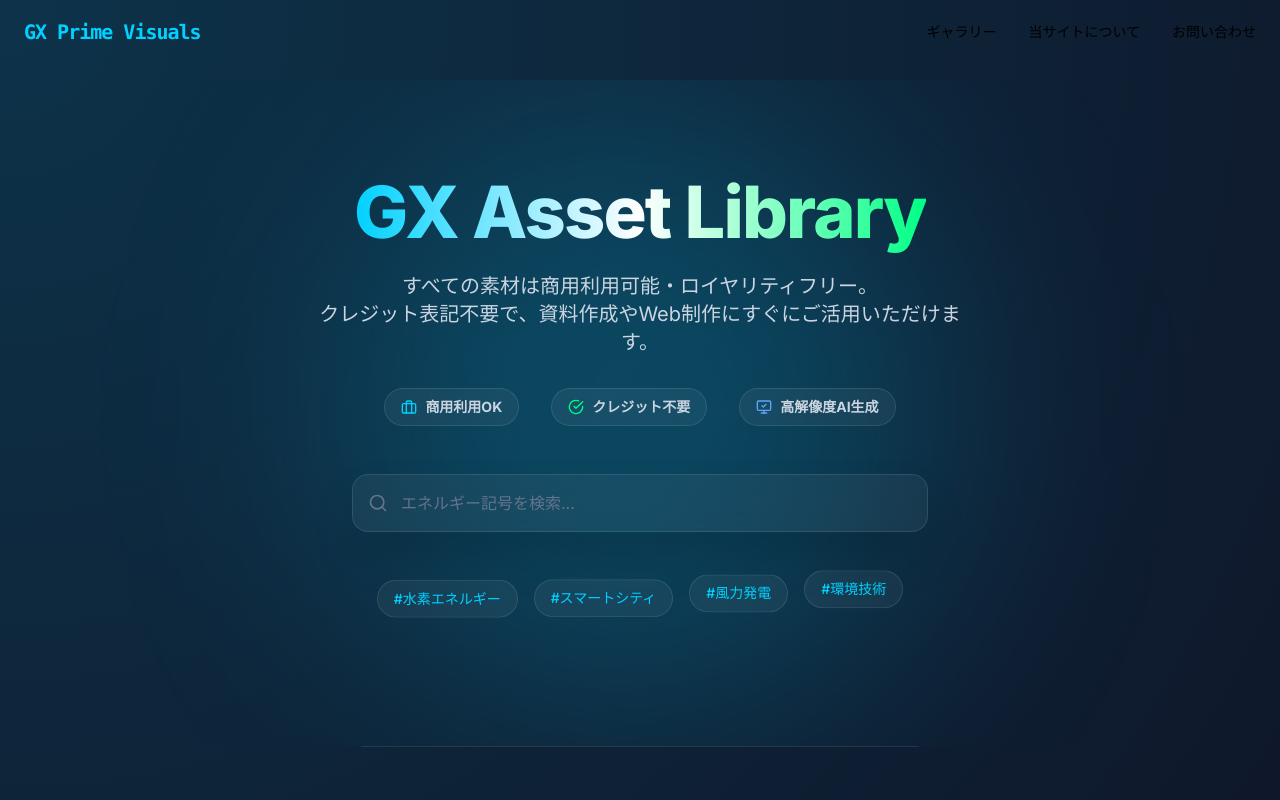
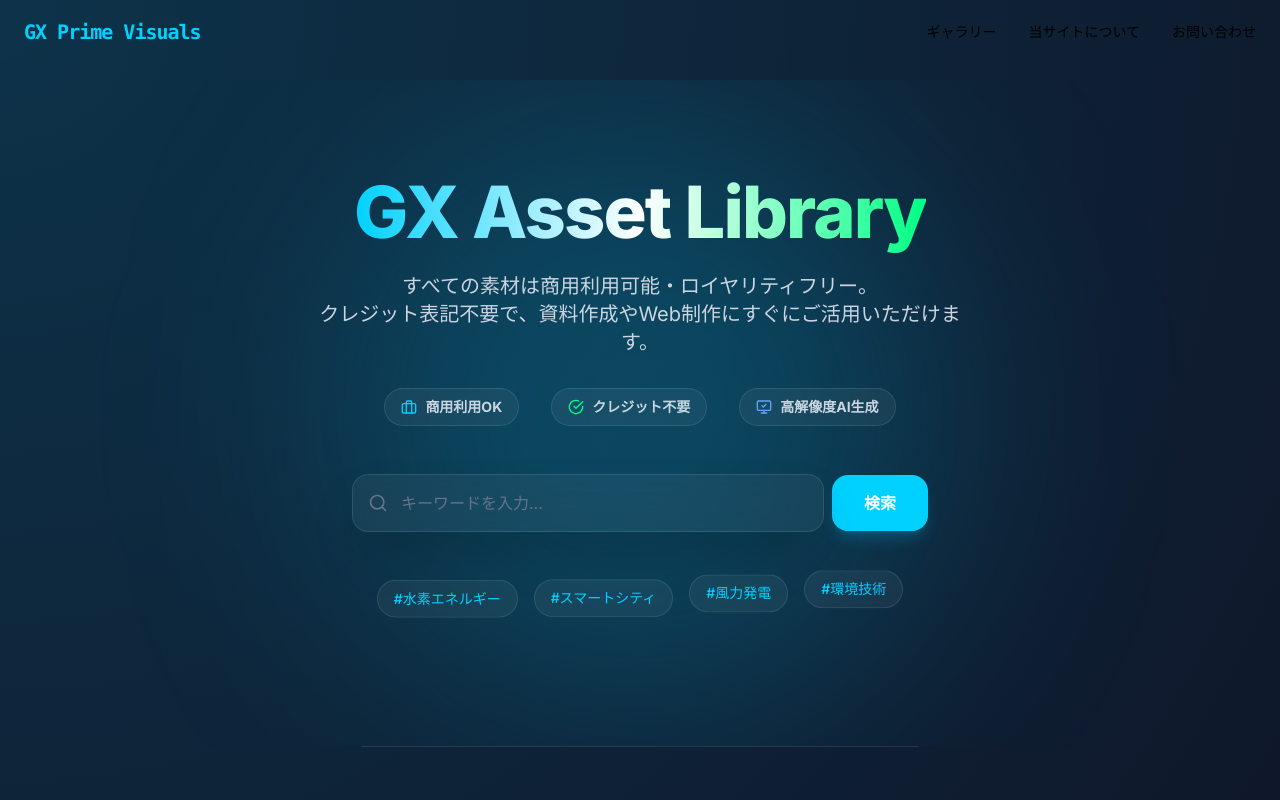
Before and after one commit to Kitagit761007/ai-material-prime, a Next.js app: page / in a window 1280 px wide. Shown: the top 800 px of the page. Built offline with nearby package versions, Linux system fonts and the light colour scheme.

Commit message:
feat: add search execution button and refine auto-filter (Run #31)

```diff
--- a/components/Hero.tsx
+++ b/components/Hero.tsx
@@ -50,16 +50,27 @@ export default function Hero({ searchQuery, setSearchQuery }: HeroProps) {
             </div>
 
             {/* Search Bar */}
-            <div className="relative w-full max-w-xl group">
+            <form
+                onSubmit={(e) => e.preventDefault()}
+                className="relative w-full max-w-xl group flex items-center gap-2"
+            >
+                <div className="relative flex-1">
                     <input
                         type="text"
                         value={searchQuery}
                         onChange={(e) => setSearchQuery(e.target.value)}
-                    placeholder="エネルギー記号を検索..."
+                        placeholder="キーワードを入力..."
                         className="w-full bg-white/5 border border-white/10 backdrop-blur-xl rounded-2xl py-4 pl-12 pr-4 text-white placeholder-slate-500 focus:outline-none focus:border-gx-cyan focus:ring-1 focus:ring-gx-cyan transition-all duration-300 shadow-2xl"
                     />
                     <Search className="absolute left-4 top-1/2 -translate-y-1/2 w-5 h-5 text-slate-500 group-focus-within:text-gx-cyan transition-colors" />
                 </div>
+                <button
+                    type="submit"
+                    className="shrink-0 bg-gx-cyan hover:bg-gx-cyan/90 text-white font-bold py-4 px-8 rounded-2xl transition-all shadow-lg shadow-gx-cyan/20 active:scale-95"
+                >
+                    検索
+                </button>
+            </form>
 
             {/* Floating Chips */}
             <div className="mt-12 flex flex-wrap justify-center gap-4">
```
Lines whose indentation alone changed are shown as unchanged.
